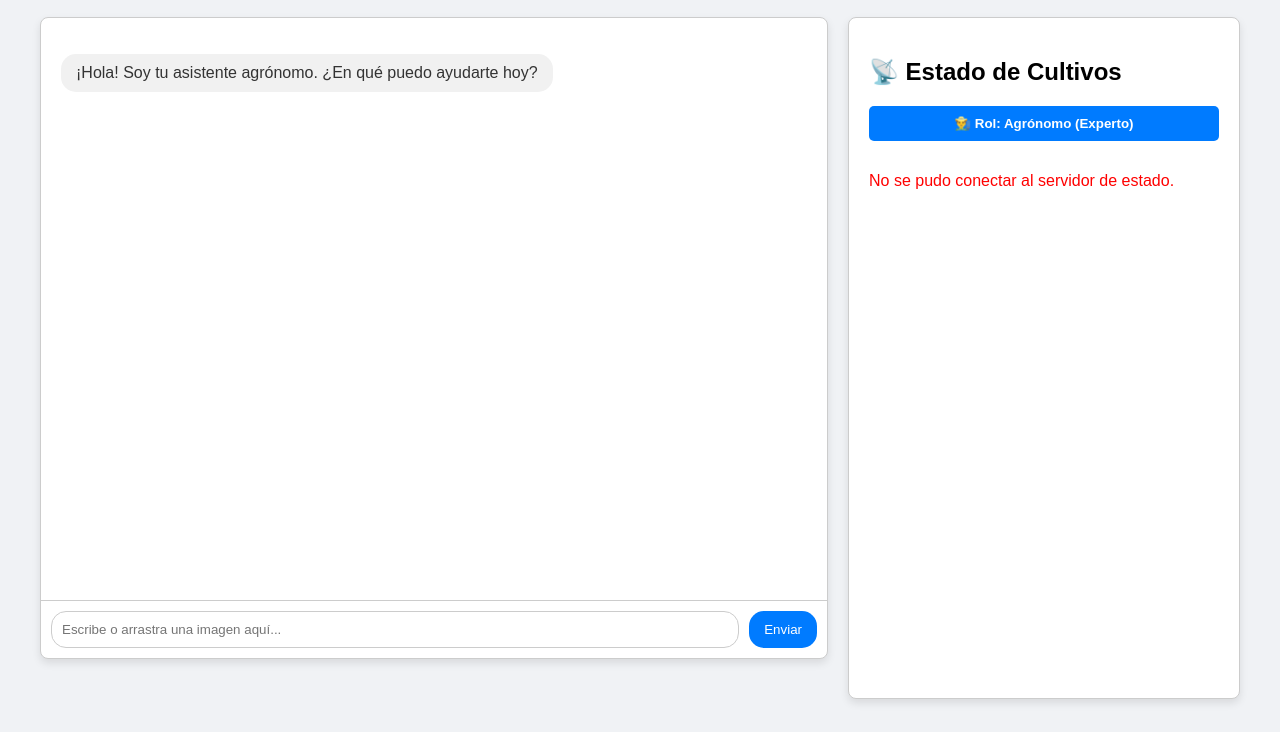
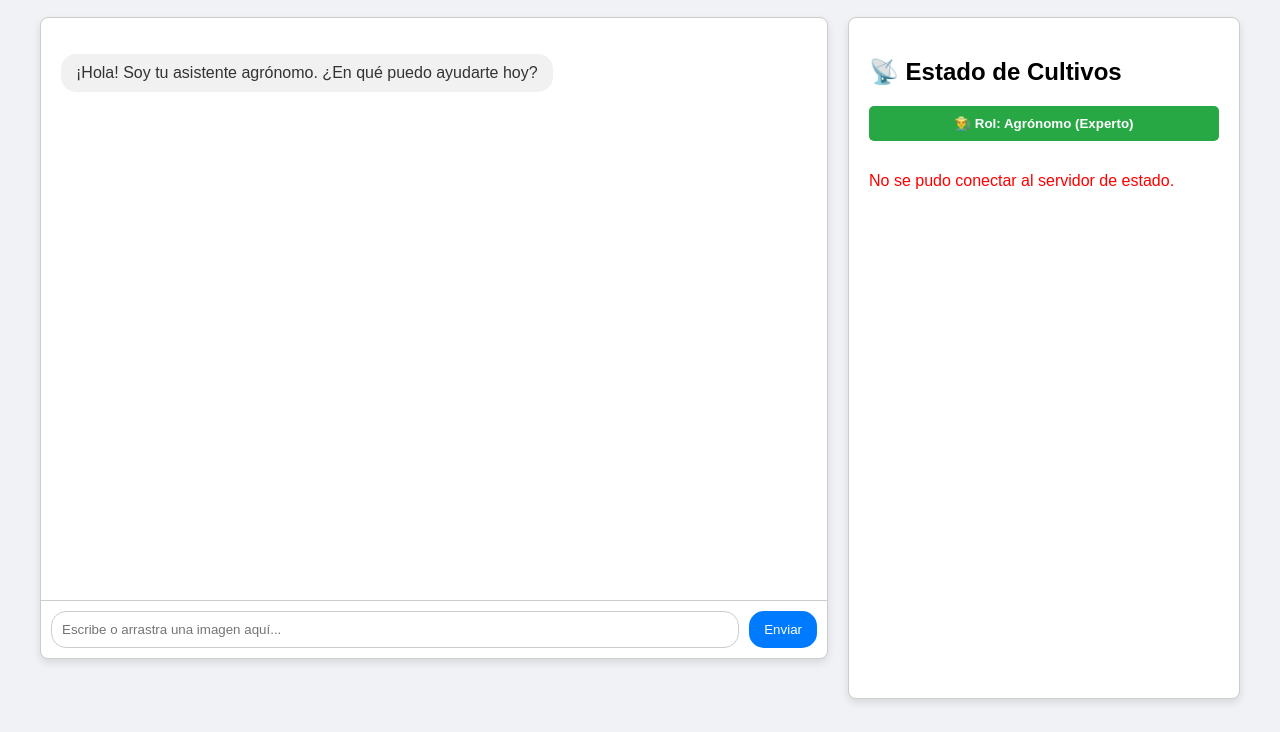
Before and after one commit to cero97-ctrl/Agente-IA-Agro-Inteligente, a plain HTML site: page index.html in a window 1280 px wide. Both pictures are taken after a click on the button "👤 Rol: Productor". Shown: the part 68-800 px from the top of the page. Drawn offline with Linux system fonts and the light colour scheme; no server answers.

Commit message:
Update from update_repo.sh on branch main

```diff
--- a/index.html
+++ b/index.html
@@ -184,7 +184,7 @@
         }
 
         .role-agronomo {
-            background-color: #007bff;
+            background-color: #28a745;
             color: white;
         }
 
@@ -261,7 +261,7 @@
     </div>
 
     <script>
-        console.log("Agente Agro UI v1.2 - Roles Activos");
+        console.log("Agente Agro UI v1.3 - Estilo Agro");
         const chatBox = document.getElementById('chat-box');
         const userInput = document.getElementById('user-input');
         const sendButton = document.getElementById('send-button');
```
